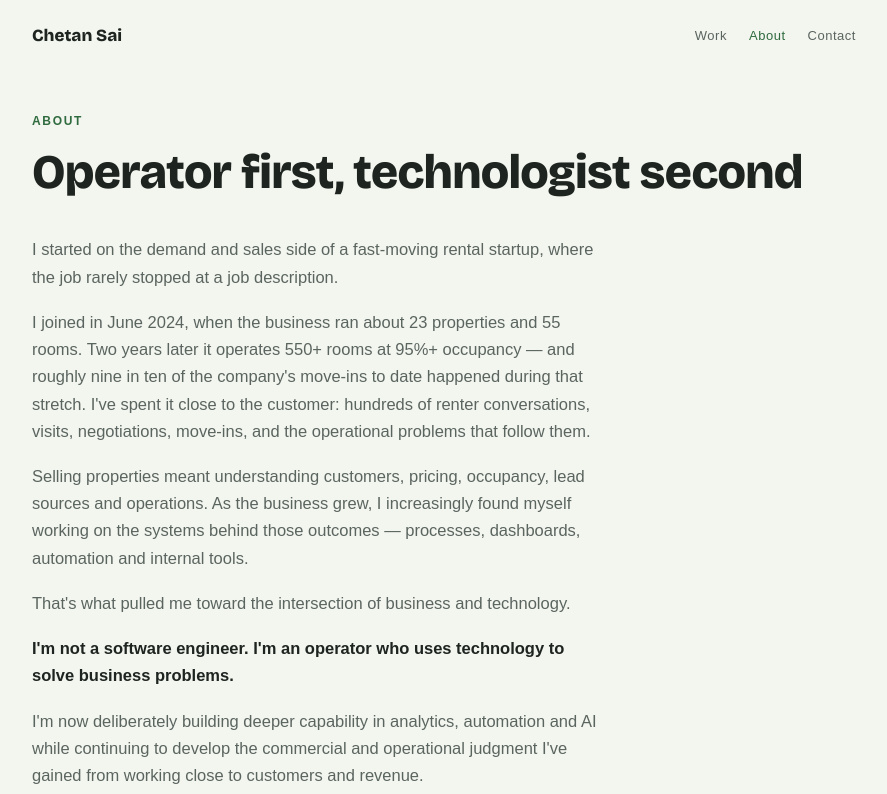
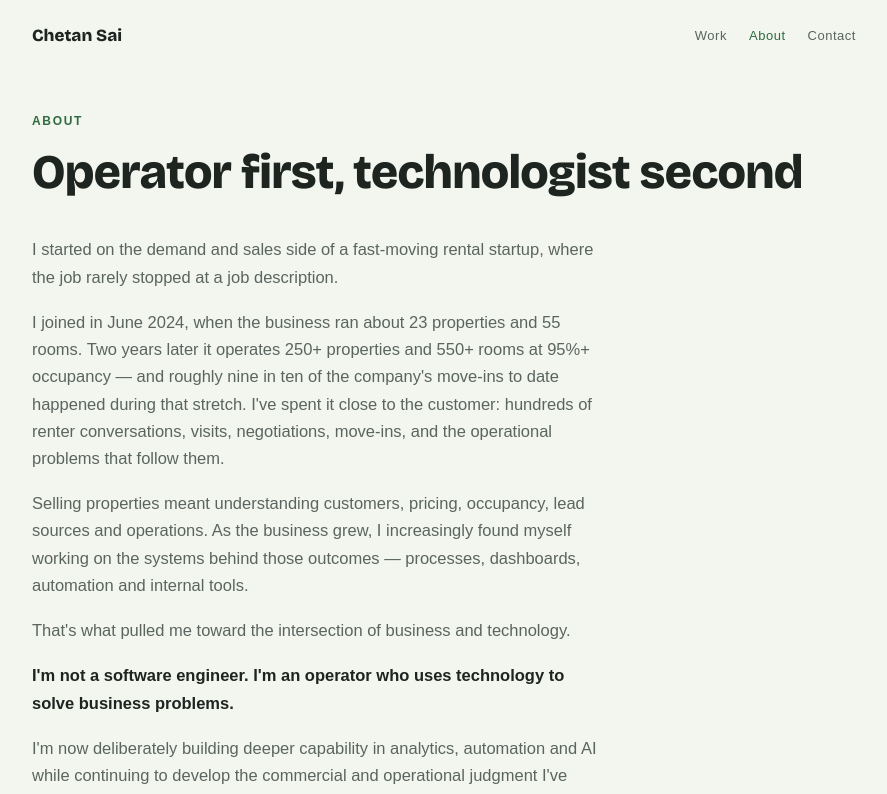
Before and after one commit to psaichetan29/portfolio, a Next.js app: page /about in a window 1280 px wide. Shown: the top 794 px of the page, without its empty margins (196-1083 px from the left). Built offline with nearby package versions, Linux system fonts and the light colour scheme; a web font is replaced by a local one.

Commit message:
Current property count 250+ (owner correction)
Co-Authored-By: Claude Fable 5 <noreply@anthropic.com>

```diff
--- a/app/about/page.tsx
+++ b/app/about/page.tsx
@@ -19,7 +19,7 @@ export default function About() {
           </p>
           <p>
             I joined in June 2024, when the business ran about 23 properties and 55 rooms. Two
-            years later it operates 550+ rooms at 95%+ occupancy — and roughly nine in ten of the
+            years later it operates 250+ properties and 550+ rooms at 95%+ occupancy — and roughly nine in ten of the
             company&apos;s move-ins to date happened during that stretch. I&apos;ve spent it close
             to the customer: hundreds of renter conversations, visits, negotiations, move-ins, and
             the operational problems that follow them.
```
